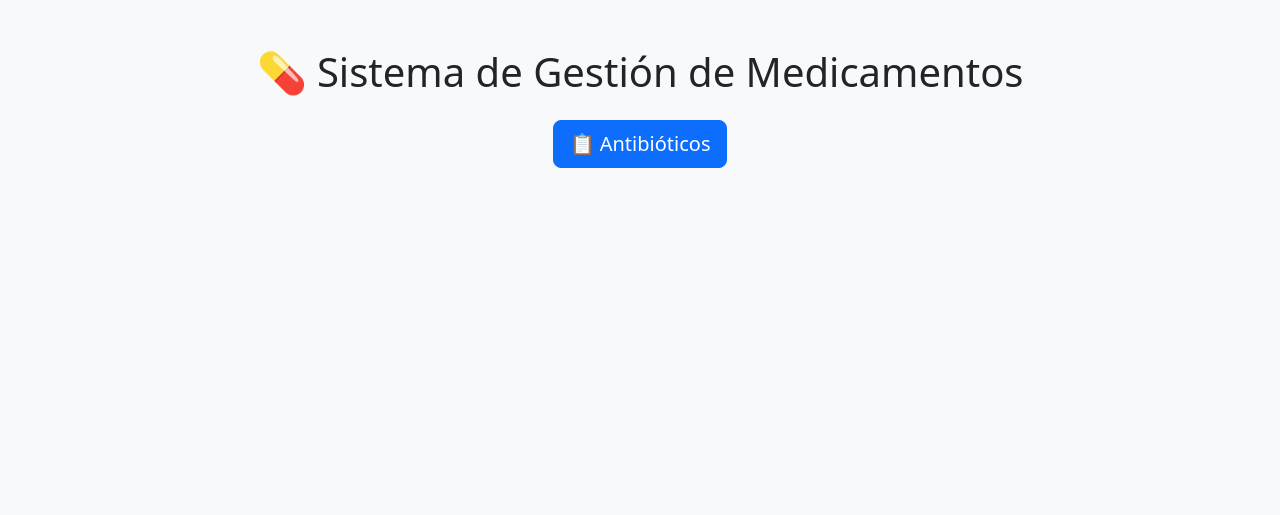
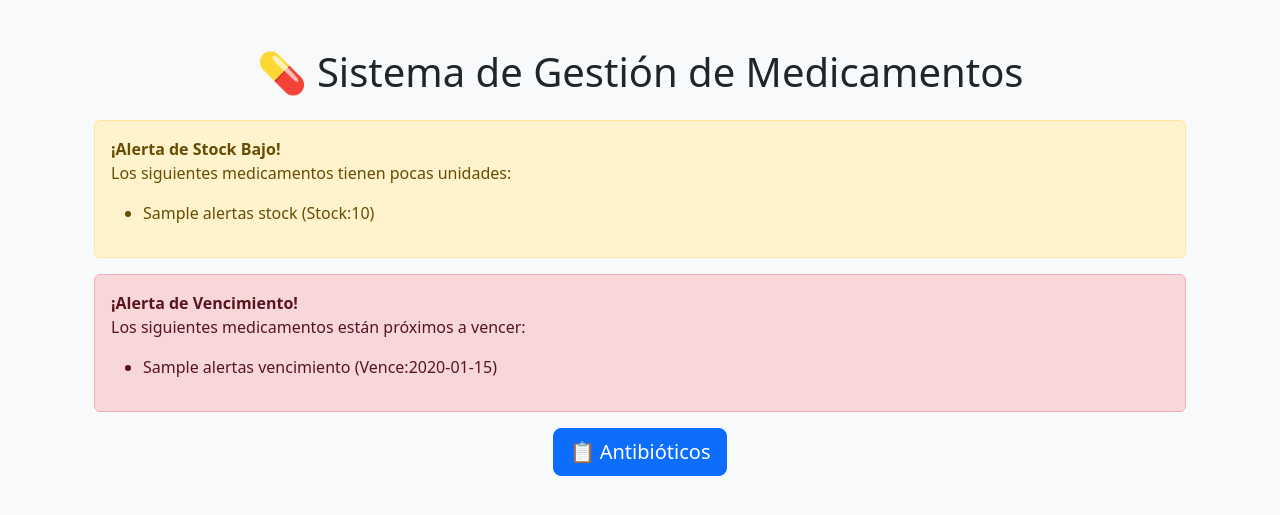
Before and after one commit to SKing25/Farmacia, a Flask app: template templates/index.html in a window 1280 px wide. Shown: the top 515 px of the page. Run offline with Flask 3, Linux system fonts and the light colour scheme; the template is opened without the code that fills it: most values are stand-ins (such as "Sample title", 1, 10 or a date in 2020).

Commit message:
alertas de stock y vencimiento

```diff
--- a/app.py
+++ b/app.py
@@ -1,4 +1,4 @@
-from datetime import datetime
+from datetime import datetime,timedelta
 from flask import Flask, request, render_template
 from abc import ABC, abstractmethod
 
@@ -128,7 +128,23 @@ def mostrar_inventario(medicamentos: list[Medicamento]):
 
 @app.route('/')
 def index():
-    return render_template("index.html")
+    registros = obtener_todos_antibioticos()
+    antibioticos = [
+        Antibiotico(
+            r['codigo'], r['nombre_comercial'], r['nombre_generico'], r['laboratorio'],
+            r['vencimiento'], r['lote'], r['presentacion'], r['precio'], r['stock'], r['via_administracion']
+        ) for r in registros
+    ]
+
+    alerta_stock = [a for a in antibioticos if a.stock < 5]
+
+    limite_vencimiento = datetime.now() + timedelta(days=30)
+    alerta_vencimiento = [a for a in antibioticos if a.vencimiento < limite_vencimiento and a.verificar_vencimiento()]
+    return render_template("index.html",
+                           alertas_stock=alerta_stock,
+                           alertas_vencimiento=alerta_vencimiento
+                           )
+
 
 @app.route('/antibiotico')
 def listar_antibioticos():
--- a/templates/index.html
+++ b/templates/index.html
@@ -10,6 +10,34 @@
     <div class="container mt-5">
         <h1 class="mb-4 text-center">💊 Sistema de Gestión de Medicamentos</h1>
 
+        {% if alertas_stock or alertas_vencimiento %}
+            <div class="container mt-4">
+            {% if alertas_stock %}
+                <div class="alert alert-warning">
+                    <strong>¡Alerta de Stock Bajo!</strong>
+                    <p>Los siguientes medicamentos tienen pocas unidades:</p>
+                    <ul>
+                    {% for a in alertas_stock %}
+                        <li>{{ a.nombre_comercial }} (Stock:{{ a.stock }})</li>
+                    {% endfor %}
+                    </ul>
+                </div>
+            {% endif %}
+
+            {% if alertas_vencimiento %}
+                <div class="alert alert-danger">
+                    <strong>¡Alerta de Vencimiento!</strong>
+                    <p>Los siguientes medicamentos están próximos a vencer:</p>
+                    <ul>
+                    {% for a in alertas_vencimiento %}
+                        <li>{{ a.nombre_comercial }} (Vence:{{ a.vencimiento.strftime('%Y-%m-%d') }})</li>
+                    {% endfor %}
+                    </ul>
+                </div>
+            {% endif %}
+            </div>
+            {% endif %}
+
         <div class="d-flex justify-content-center">
             <a href="{{ url_for('listar_antibioticos') }}" class="btn btn-primary btn-lg">
                 📋 Antibióticos
```
